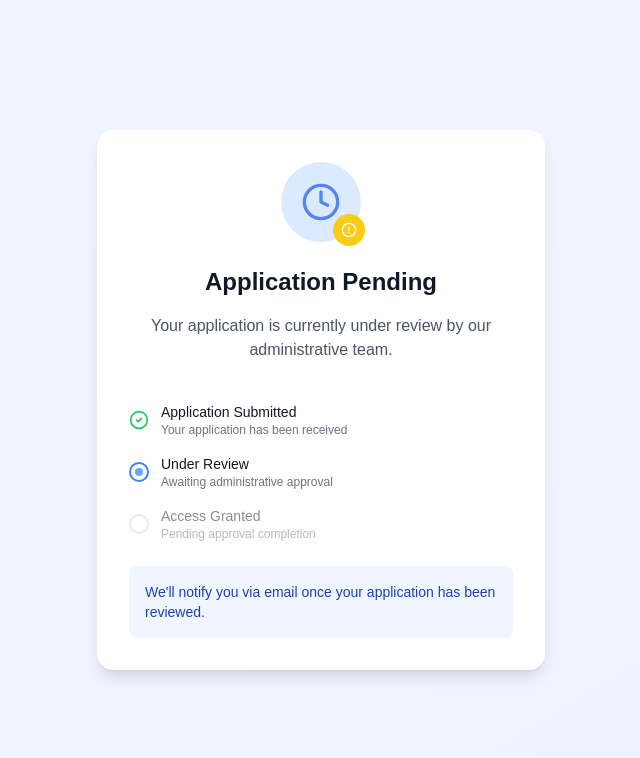
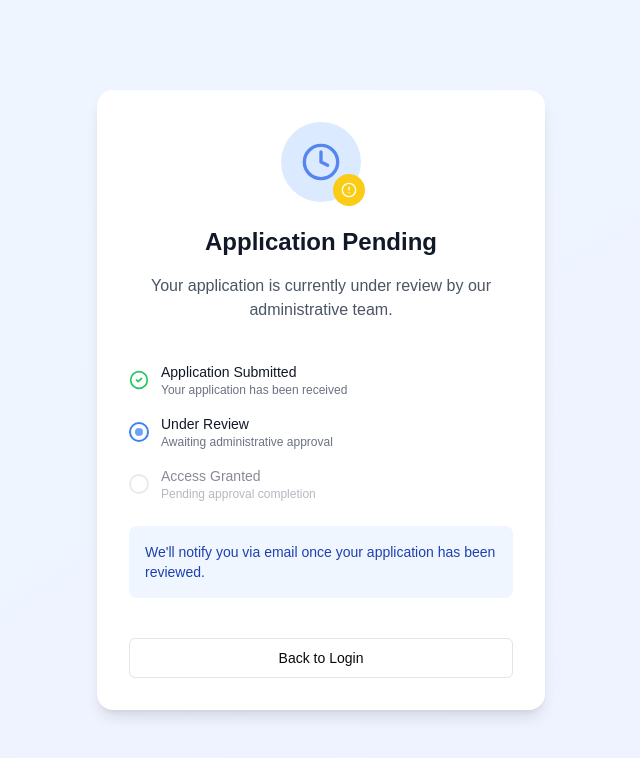
Before and after one commit to pjagbuya/STSWENG_MOROOMS, a Next.js app: page /pending in a window 1280 px wide. Shown: the top 758 px of the page, without its empty margins (319-959 px from the left). Built offline with nearby package versions, Linux system fonts and the light colour scheme.

Commit message:
Added Back to login button

```diff
--- a/app/pending/page.jsx
+++ b/app/pending/page.jsx
@@ -1,4 +1,6 @@
+import { Button } from '@/components/ui/button';
 import { AlertCircle, CheckCircle2, Clock } from 'lucide-react';
+import Link from 'next/link';
 
 function PendingUserPage() {
   return (
@@ -72,6 +74,15 @@ function PendingUserPage() {
             We'll notify you via email once your application has been reviewed.
           </p>
         </div>
+
+        {/* Go back to Login */}
+        <div className="pt-4 text-center">
+          <Link href="../login">
+            <Button variant="outline" className="w-full">
+              Back to Login
+            </Button>
+          </Link>
+        </div>
       </div>
     </div>
   );
--- a/package.json
+++ b/package.json
@@ -58,10 +58,11 @@
     "@types/phoenix": "^1.6.5",
     "@types/react": "18.3.12",
     "babel-jest": "^29.7.0",
+    "cross-env": "^10.0.0",
     "cypress": "^13.16.0",
     "cypress-file-upload": "^5.0.8",
     "dotenv-cli": "^10.0.0",
-    "eslint": "^8",
+    "eslint": "^8.57.1",
     "eslint-config-next": "14.2.15",
     "eslint-config-prettier": "^9.1.0",
     "eslint-plugin-prettier": "^5.2.1",
@@ -82,9 +83,6 @@
   "lint-staged": {
     "*.{js,jsx}": [
       "npx prettier --config .prettierrc --write"
-    ],
-    "*.{js,ts,jsx,tsx}": [
-      "cross-env DOTENV_CONFIG_PATH=.env.local eslint --fix"
     ]
   }
 }
```
Also changed, not shown: 1 other file (tests, documents, lock files or other folders).
